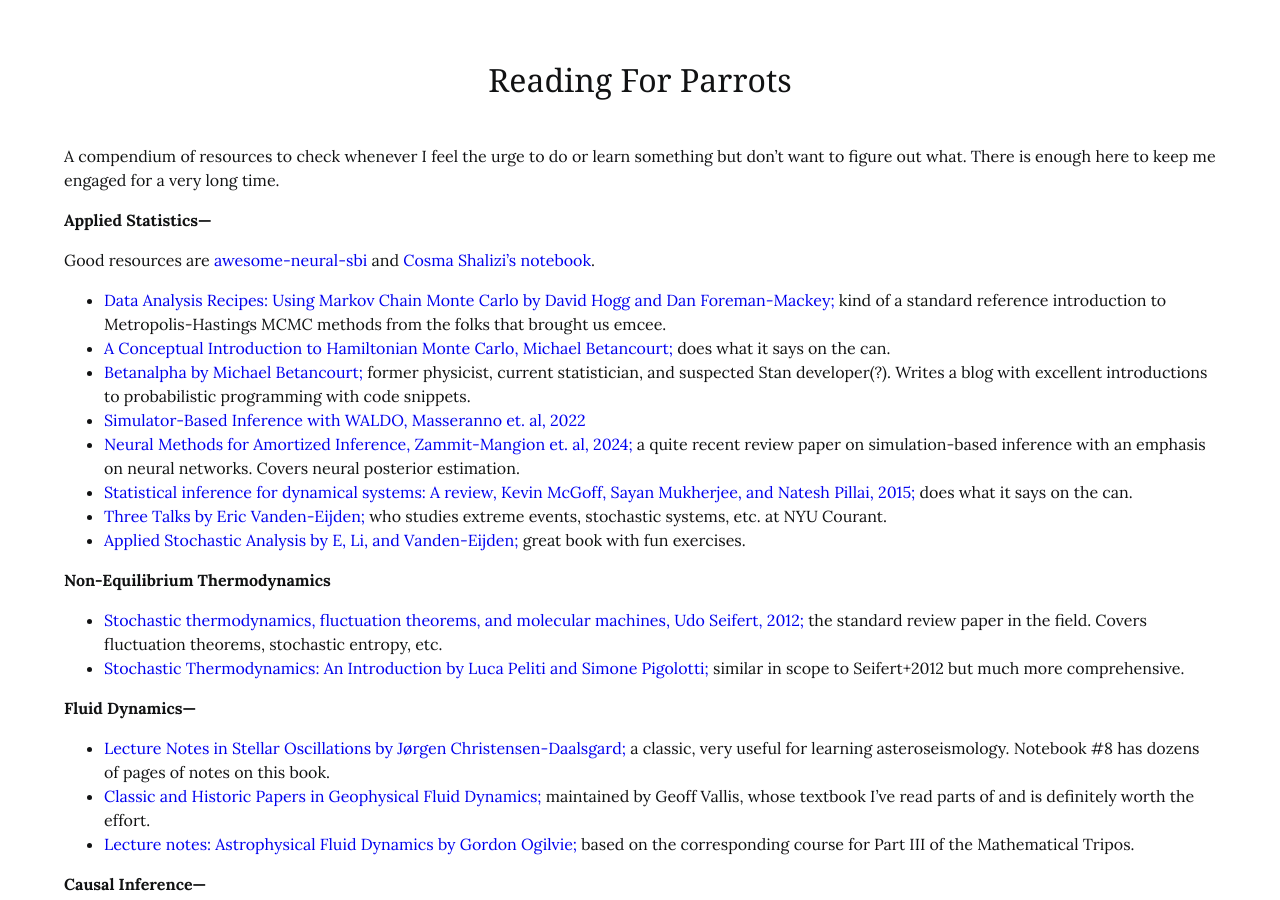
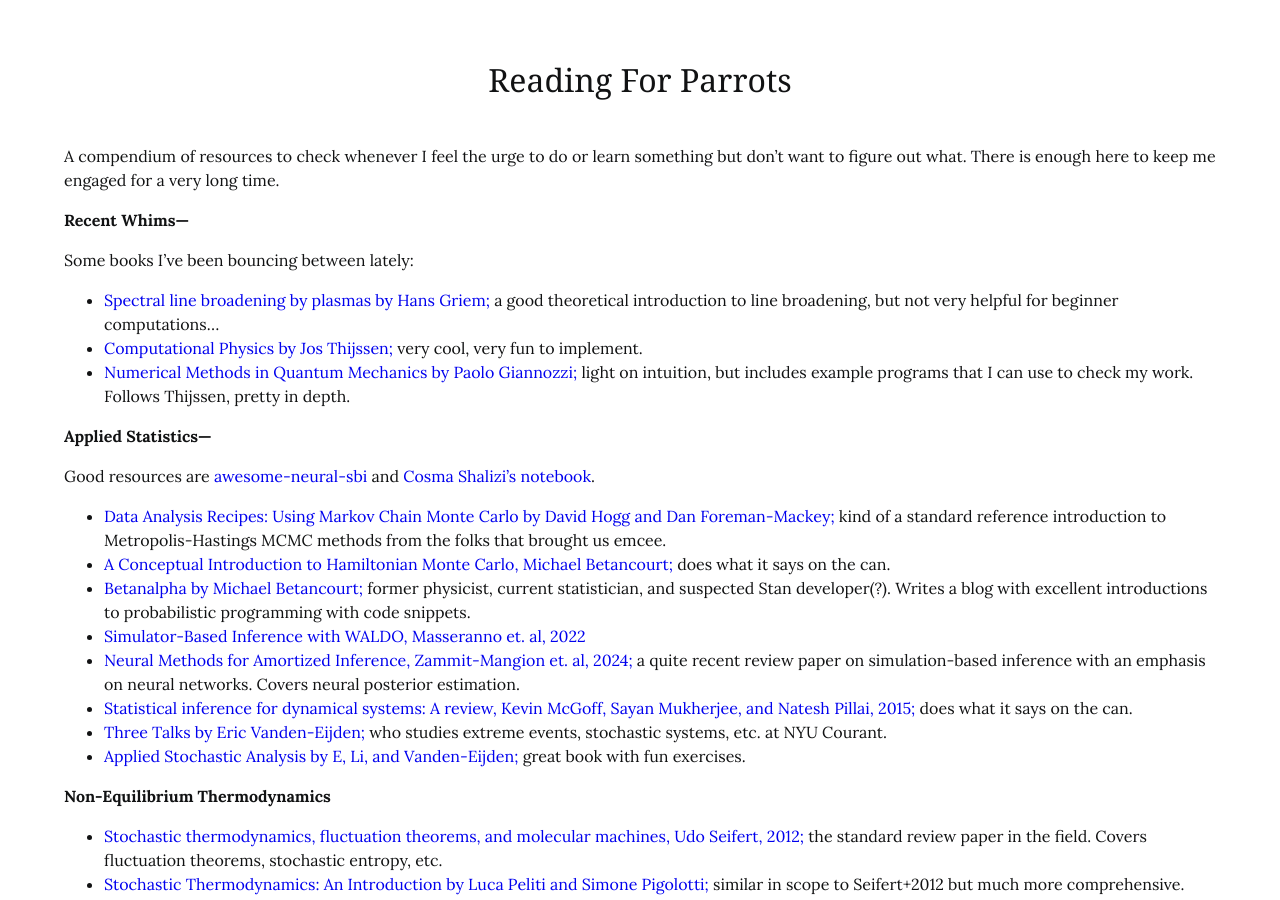
Before and after one commit to stefanarseneau/stefanarseneau.github.io, a Jekyll site: the page built from projects/stochastic/reading.md, in a window 1280 px wide and 900 px high. Built offline with Jekyll 4.4.1, drawn with Linux system fonts in a browser that asks for light colours; nearby versions of some CDN libraries.

Commit message:
updated reading

```diff
--- a/projects/stochastic/reading.md
+++ b/projects/stochastic/reading.md
@@ -5,6 +5,14 @@
 ---
 
 A compendium of resources to check whenever I feel the urge to do or learn something but don't want to figure out what. There is enough here to keep me engaged for a very long time.
+
+<b id="computation">Recent Whims---</b>
+
+Some books I've been bouncing between lately:
+
+* <a href="https://ui.adsabs.harvard.edu/abs/1974slbp.book.....G/abstract"> Spectral line broadening by plasmas by Hans Griem;</a> a good theoretical introduction to line broadening, but not very helpful for beginner computations...
+* <a href="https://www.cambridge.org/core/books/computational-physics/BEE73B0139D4A9993193B57CDC62096E">Computational Physics by Jos Thijssen;</a> very cool, very fun to implement.
+* <a href="https://www.fisica.uniud.it/~giannozz/Corsi/MQ/LectureNotes/mq.pdf">Numerical Methods in Quantum Mechanics by Paolo Giannozzi;</a> light on intuition, but includes example programs that I can use to check my work. Follows Thijssen, pretty in depth.
 
 <b id="inference">Applied Statistics---</b>
 
```
